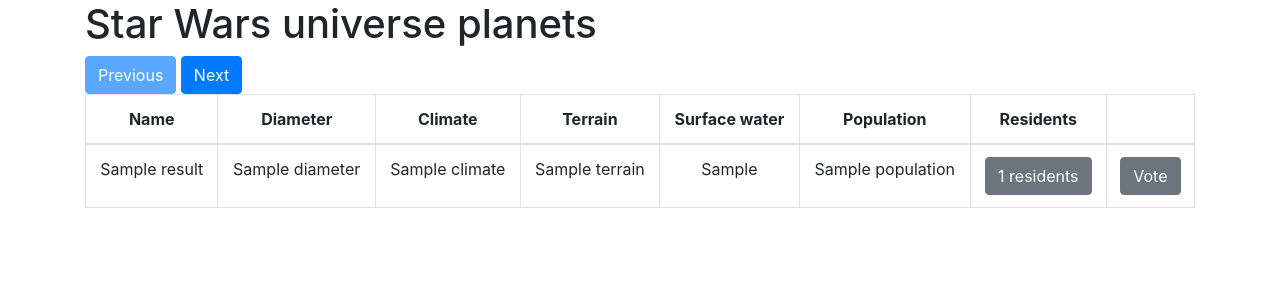
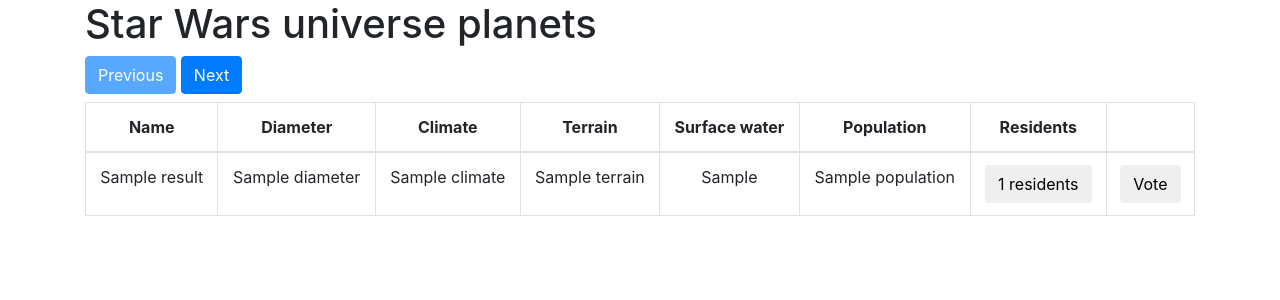
Before and after one commit to baginski95/Api-wars, a Flask app: page / in a window 1280 px wide. Shown: the top 300 px of the page. Run offline with Flask 2, Linux system fonts and the light colour scheme; a database or web service that is not in the repository returns one stand-in record (values such as "Sample title"); data that the repository does not hold is empty; some libraries are stand-ins or nearby versions.

Commit message:
little diferences front-end

```diff
--- a/templates/index.html
+++ b/templates/index.html
@@ -20,7 +20,7 @@
                 <button type="button" class="btn btn-primary"> Next </button>
             </div>
     </div>
-    <div class="row">
+    <div class="row pt-2">
         <div class="col-sm">
         <table class="table table-hover table-bordered text-center">
             <thead class="thead-primary">
@@ -45,11 +45,11 @@
                      <td>{{ planet['surface_water'] }}</td>
                      <td>{{ planet['population'] }}</td>
                      <td>
-                           <button type="button" class="btn btn-secondary" data-toggle="modal" data-target="#planetResidents">
-                               {{ planet['residents']|length if planet['residents']|length != 0 else 'No known residents' }} residents
+                           <button type="button" class="btn btn-secondary-90" data-toggle="modal" data-target="#planetResidents">
+                               {{ planet['residents']|length if planet['residents']|length != 0 else 'No known' }} residents
                            </button>
                      </td>
-                     <td><button type="button" class="btn btn-secondary"> Vote</button></td>
+                     <td><button type="button" class="btn btn-secondary-90"> Vote</button></td>
                 </tr>
             {% endfor %}
             </tbody>
```
